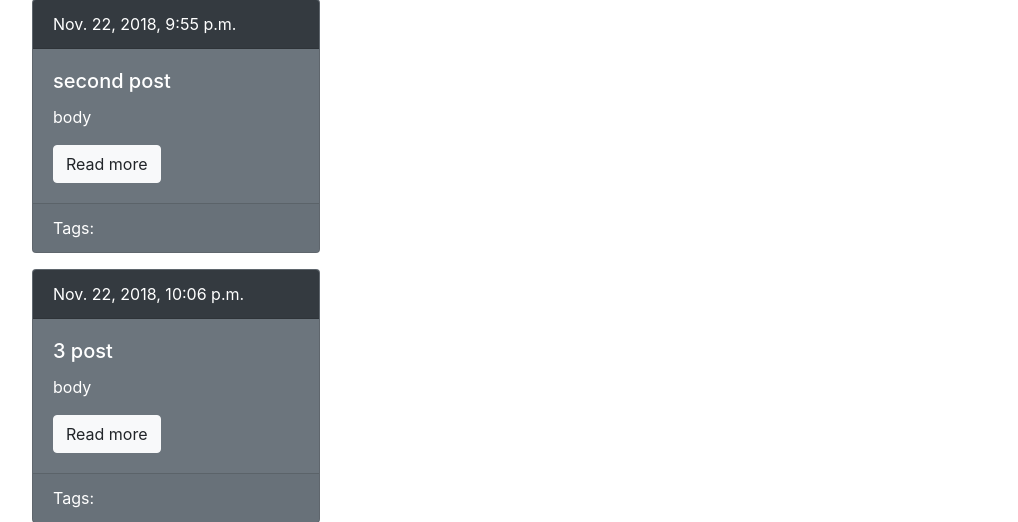
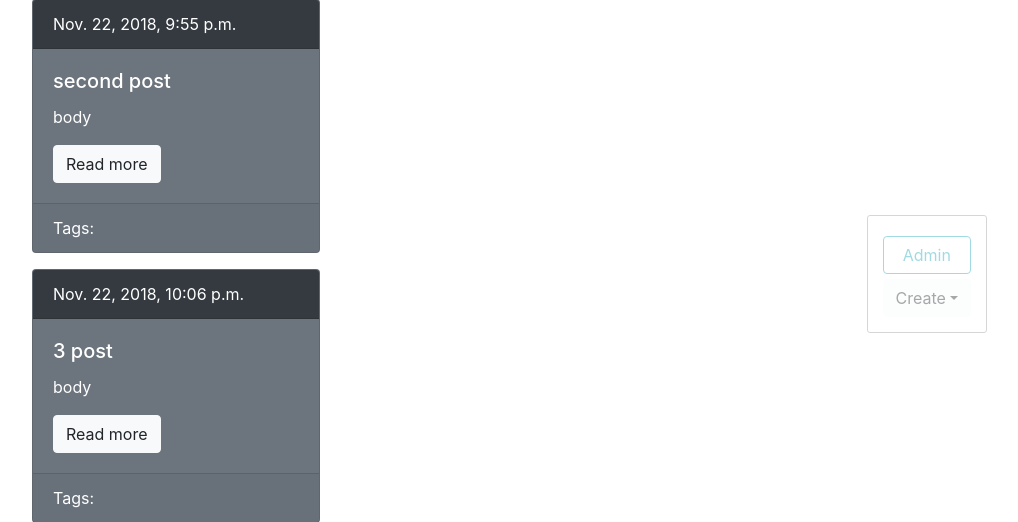
Before and after one commit to gambrinus304/Django-blog, a Django app: page /blog/ in a window 1280 px wide. Shown: the part 437-959 px from the top of the page, without its empty margins (243-1261 px from the left). Run offline with Django 3.2, Linux system fonts and the light colour scheme; data comes from the database, SQL or seed files in the repository; some libraries are stand-ins or nearby versions.

Commit message:
added admin panel with dynamic behavior

```diff
--- a/app/blogengine/blog/templates/blog/base_blog.html
+++ b/app/blogengine/blog/templates/blog/base_blog.html
@@ -1 +1,14 @@
 {% extends 'base.html' %}
+
+{% block admin-panel %}
+    <div class="btn-group">
+        <button type="button" class="btn btn-light dropdown-toggle" data-toggle="dropdown" aria-haspopup="true" aria-expanded="false">Create</button>
+        <div class="dropdown-menu">
+            <a class="dropdown-item" href="{% url 'post_create_url' %}">Post</a>
+            <a class="dropdown-item" href="{% url 'tag_create_url' %}">Tag</a>
+    </div>
+    </div>
+
+    <a href="{{ admin_object.get_update_url }}" class="btn btn-light edit" style="{% if detail %}display: block;{% endif %}">Edit</a>
+    <a href="{{ admin_object.get_delete_url }}" class="btn btn-danger delete" style="{% if detail %}display: block;{% endif %}">Delete</a>
+{% endblock %}
--- a/app/blogengine/blog/utils.py
+++ b/app/blogengine/blog/utils.py
@@ -12,7 +12,7 @@
     def get(self, request, slug):
         # post = Post.objects.get(slug__iexact=slug)
         obj = get_object_or_404(self.model, slug__iexact=slug)
-        return render(request, self.template, context={self.model.__name__.lower(): obj})
+        return render(request, self.template, context={self.model.__name__.lower(): obj, 'admin_object': obj, 'detail': True})
 
 
 class ObjectCreateMixin:
--- a/app/blogengine/blogengine/settings.py
+++ b/app/blogengine/blogengine/settings.py
@@ -121,3 +121,6 @@
 # https://docs.djangoproject.com/en/2.1/howto/static-files/
 
 STATIC_URL = '/static/'
+STATICFILES_DIRS = [
+    os.path.join(BASE_DIR, 'static')
+]
--- /dev/null
+++ b/app/blogengine/static/css/styles.css
@@ -0,0 +1,22 @@
+.admin-panel {
+    border: 1px solid #999;
+    border-radius: 3px;
+    position: fixed;
+    right: 50px;
+    bottom: 30px;
+    opacity: 0.4;
+    padding: 15px;
+}
+
+.admin-panel:hover {
+    opacity: 1;
+}
+
+.admin-panel a {
+    display: block;
+    margin: 5px 0;
+}
+
+a.edit, a.delete {
+    display: none;
+}
--- a/app/blogengine/templates/base.html
+++ b/app/blogengine/templates/base.html
@@ -1,10 +1,15 @@
+{% load static %}
 <!DOCTYPE html>
 <html lang="en">
 <head>
     <meta charset="UTF-8">
     <meta name="viewport" content="width=device-width, initial-scale=1.0">
     <meta http-equiv="X-UA-Compatible" content="ie=edge">
+    <script src="https://code.jquery.com/jquery-3.3.1.slim.min.js" integrity="sha384-q8i/X+965DzO0rT7abK41JStQIAqVgRVzpbzo5smXKp4YfRvH+8abtTE1Pi6jizo" crossorigin="anonymous"></script>
+    <script src="https://cdnjs.cloudflare.com/ajax/libs/popper.js/1.14.3/umd/popper.min.js" integrity="sha384-ZMP7rVo3mIykV+2+9J3UJ46jBk0WLaUAdn689aCwoqbBJiSnjAK/l8WvCWPIPm49" crossorigin="anonymous"></script>
+    <script src="https://stackpath.bootstrapcdn.com/bootstrap/4.1.3/js/bootstrap.min.js" integrity="sha384-ChfqqxuZUCnJSK3+MXmPNIyE6ZbWh2IMqE241rYiqJxyMiZ6OW/JmZQ5stwEULTy" crossorigin="anonymous"></script>
     <link rel="stylesheet" href="https://stackpath.bootstrapcdn.com/bootstrap/4.1.3/css/bootstrap.min.css" integrity="sha384-MCw98/SFnGE8fJT3GXwEOngsV7Zt27NXFoaoApmYm81iuXoPkFOJwJ8ERdknLPMO" crossorigin="anonymous">
+    <link rel="stylesheet" href="{% static 'css/styles.css' %}">
     <title>
 
     {% block title %}
@@ -14,6 +19,7 @@
     </title>
 </head>
 <body>
+
 
     <nav class="navbar navbar-expand-lg navbar-dark bg-dark">
         <a class="navbar-brand" href="#">Navbar</a>
@@ -49,6 +55,7 @@
         </div>
     </nav>
 
+
     <div class="container mt-5">
         <div class="row">
             <div class="col-6 offset-md-2">
@@ -60,5 +67,12 @@
     </div>
 
 
+    <div class="admin-panel align-items-center">
+        <a href="/admin" class="btn btn-outline-info">Admin</a>
+        {% block admin-panel %}
+        {% endblock %}
+    </div>
+
+
 </body>
 </html>
```
